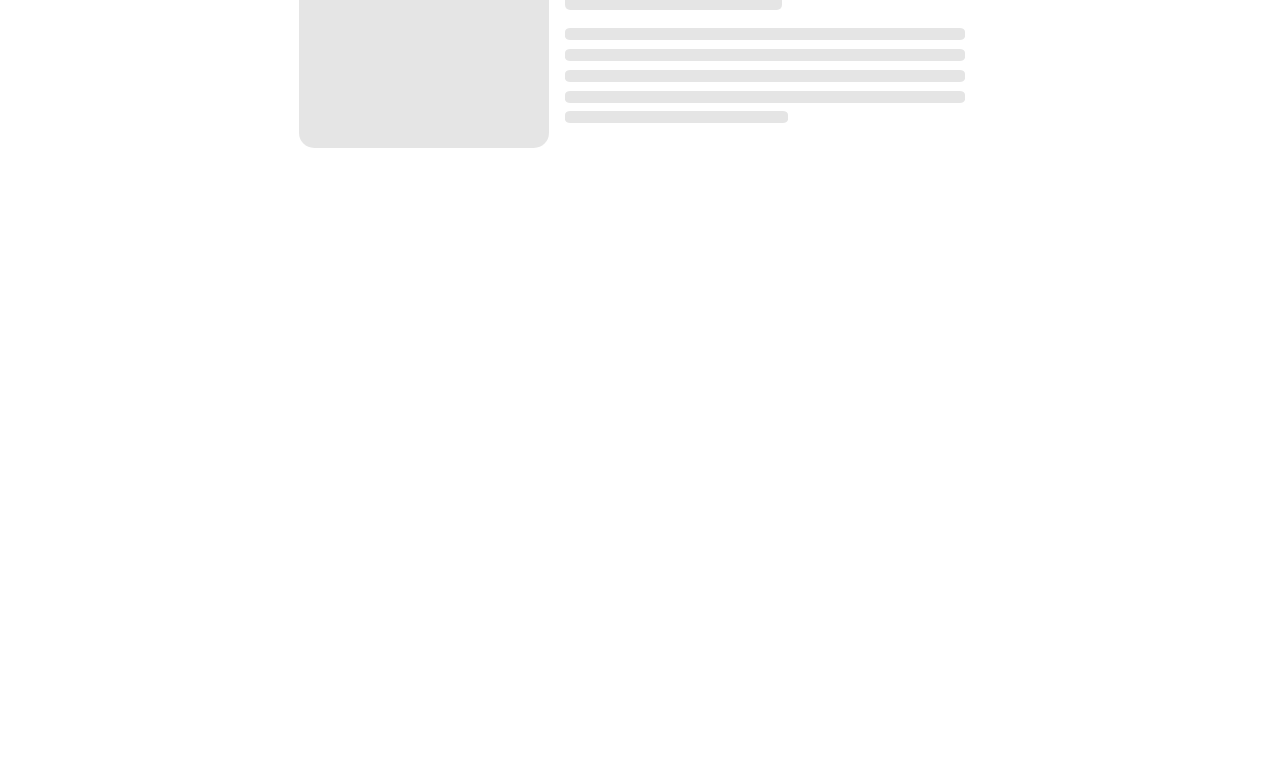
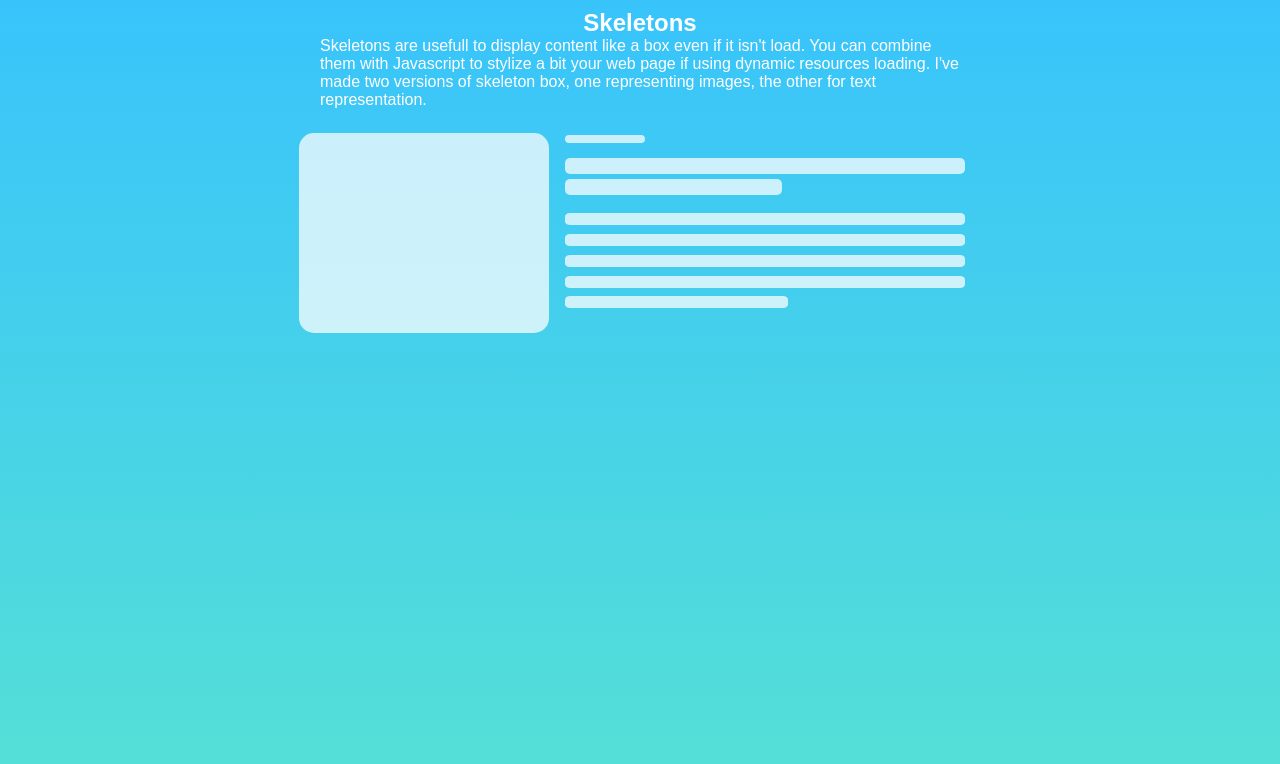
Before and after one commit to GregoryJaulin/Custom-Elements-Library, a plain HTML site: page index.html in a window 1280 px wide. Shown: the part 68-832 px from the top of the page. Before the commit the page ends 800 px from the top, so only its background shows below. Drawn offline with Linux system fonts and the light colour scheme.

Commit message:
Create preview

```diff
--- a/index.html
+++ b/index.html
@@ -1,5 +1,6 @@
 <!DOCTYPE html>
 <html lang="en">
+
 <head>
     <meta charset="UTF-8">
     <meta name="viewport" content="width=device-width, initial-scale=1.0">
@@ -8,20 +9,37 @@
     <link rel="stylesheet" href="./styles/style.css">
 
     <script type="module" defer>
-        import Image from "./components/skeleton-img.js"
-        import Txt from "./components/skeleton-txt.js"
-        //import { Skeleton_Txt as Txt, Skeleton_Img as Image } from "./components/skeletons.js"
+        //import Image from "./components/skeleton-img.js"
+        //import Txt from "./components/skeleton-txt.js"
+        import { Skeleton_Txt as Txt, Skeleton_Img as Image } from "./components/skeletons.js"
 
         customElements.define("skeleton-img", Image)
         customElements.define("skeleton-txt", Txt)
     </script>
 </head>
+
 <body>
-    <skeleton-img height=200 width=250></skeleton-img>
-    <div>
-        <skeleton-txt width=5rem type=subtitle></skeleton-txt>
-        <skeleton-txt lines=2 width=25rem type=title></skeleton-txt>
-        <skeleton-txt lines=5 width=25rem text-align=left type=text></skeleton-txt>
+    <h1>Custom elements preview</h1>
+
+    <div id="skeletons" class="example">
+        <div class="description">
+            <h2>Skeletons</h2>
+            <p>
+                Skeletons are usefull to display content like a box even if it isn't load.
+                You can combine them with Javascript to stylize a bit your web page if using dynamic resources loading.
+                I've made two versions of skeleton box, one representing images, the other for text representation.
+            </p>
+        </div>
+
+        <div class="display">
+            <skeleton-img height=200 width=250></skeleton-img>
+            <div class="text-content">
+                <skeleton-txt width=5rem type=subtitle></skeleton-txt>
+                <skeleton-txt lines=2 type=title></skeleton-txt>
+                <skeleton-txt lines=5 text-align=left type=text></skeleton-txt>
+            </div>
+        </div>
     </div>
 </body>
+
 </html>
--- a/styles/style.scss
+++ b/styles/style.scss
@@ -4,10 +4,44 @@
 }
 
 body {
+    height: 100vh;
+    margin: 1rem 0;
+
+    color: #ffffff;
+    background: linear-gradient(#36c1ffff, #54dfd7ff) no-repeat;
+
+    font-family: Arial, Helvetica, sans-serif;
+
+    --skeleton-bg: #ffffffbb;
+    --skeleton-wave: #00000010;
+}
+
+::-webkit-scrollbar { width: .5rem; }
+::-webkit-scrollbar-track { background: inherit; }
+::-webkit-scrollbar-thumb { background: #252525; }
+
+h1 { justify-self: flex-start; text-align: center; }
+
+ul li { list-style: none; }
+
+.example {
+    width: 66%;
+    max-width: 50rem;
+    margin: auto;
+
+    h2 { text-align: center; }
+    .description { padding: 0 5rem; }
+    > * { margin: 1.5rem 0; }
+}
+
+.display {
     display: flex;
     justify-content: center;
 
-    margin: 1rem;
+    .text-content  {
+        width: 100%;
+        max-width: 25rem;
 
-    > div { margin: 0 1rem; }
+        margin: 0 1rem;
+    }
 }
```
Also changed, not shown: styles/style.css, 1 other file.
